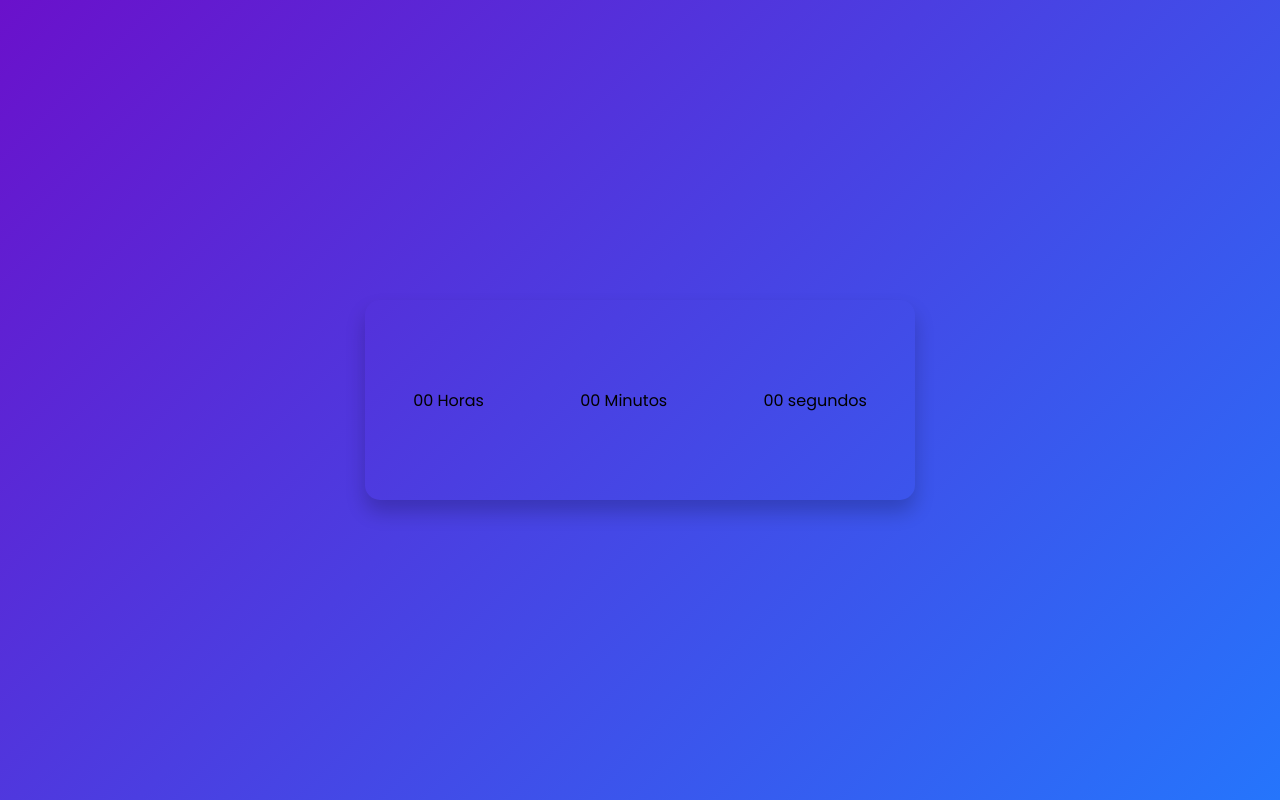
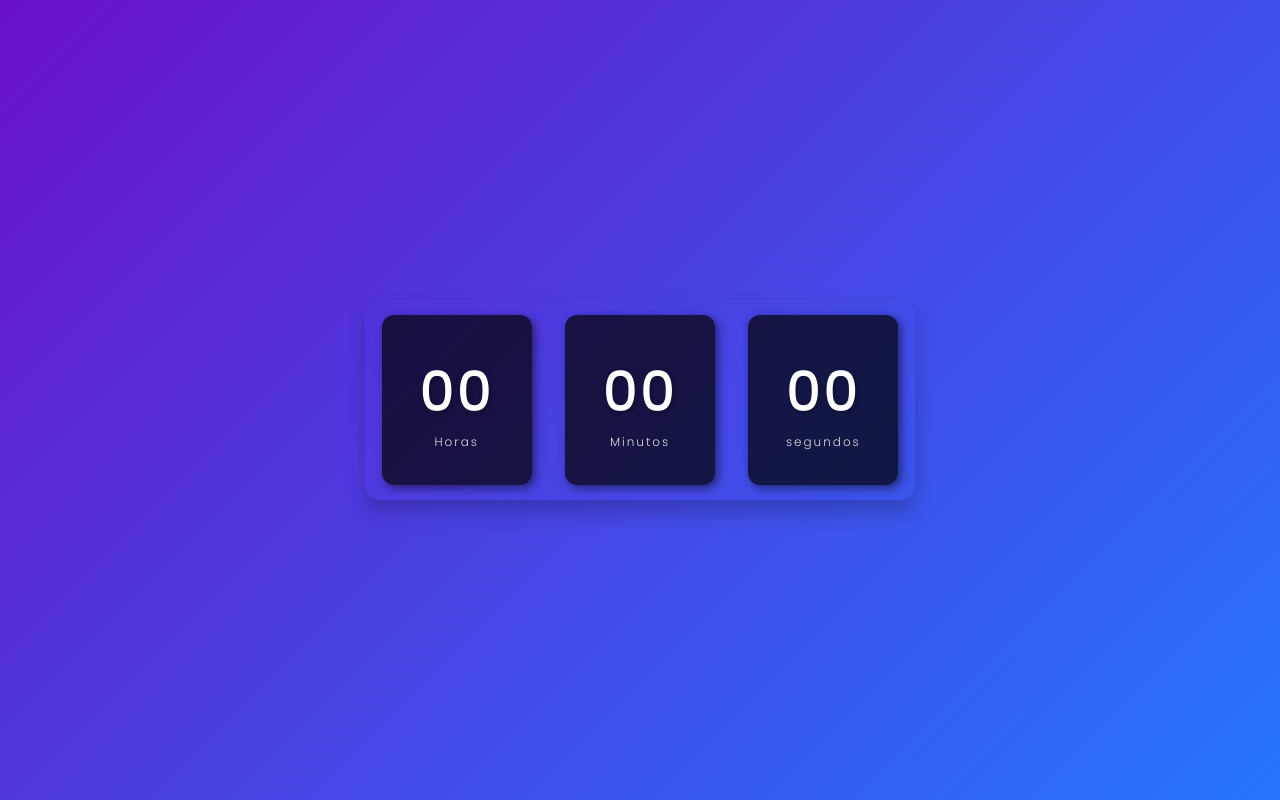
Before and after one commit to ThiagoVinny/RELOGIO-DIGITAL, a plain HTML site: page index.html in a window 1280 px wide. Drawn offline with Linux system fonts and the light colour scheme.

Commit message:
CSS pronto

```diff
--- a/assets/style.css
+++ b/assets/style.css
@@ -23,3 +23,35 @@ body {
     border-radius: 15px;
     box-shadow: 0px 12px 20px rgba(0, 0, 0, .2);
 }
+
+.relogio div {
+    height: 170px;
+    width: 150px;
+    display: flex;
+    flex-direction: column;
+    align-items: center;
+    justify-content: center;
+    color: #fff;
+    background: rgba(0, 0, 0, .7);
+    box-shadow: 3px 3px 10px rgba(0, 0, 0, .5);
+    border-radius: 12px;
+    letter-spacing: 2px;
+    transition: transform 0.3s ease-in-out;
+}
+
+.relogio div:hover {
+    transform: translateY(-10px);
+}
+
+.relogio span {
+    font-weight: 500;
+    font-size: 55px;
+    text-shadow: 2px 2px 5px rgba(0, 0, 0, .3);
+}
+
+.relogio span.tempo {
+    font-size: 12px;
+    font-weight: 300;
+    color: #ddd;
+    text-shadow: none;
+}
--- a/index.html
+++ b/index.html
@@ -23,6 +23,7 @@
             <span class="tempo">segundos</span>
         </div>
     </div>
+    <script src="assets/script.js"></script>
 
 </body>
 </html>
```
